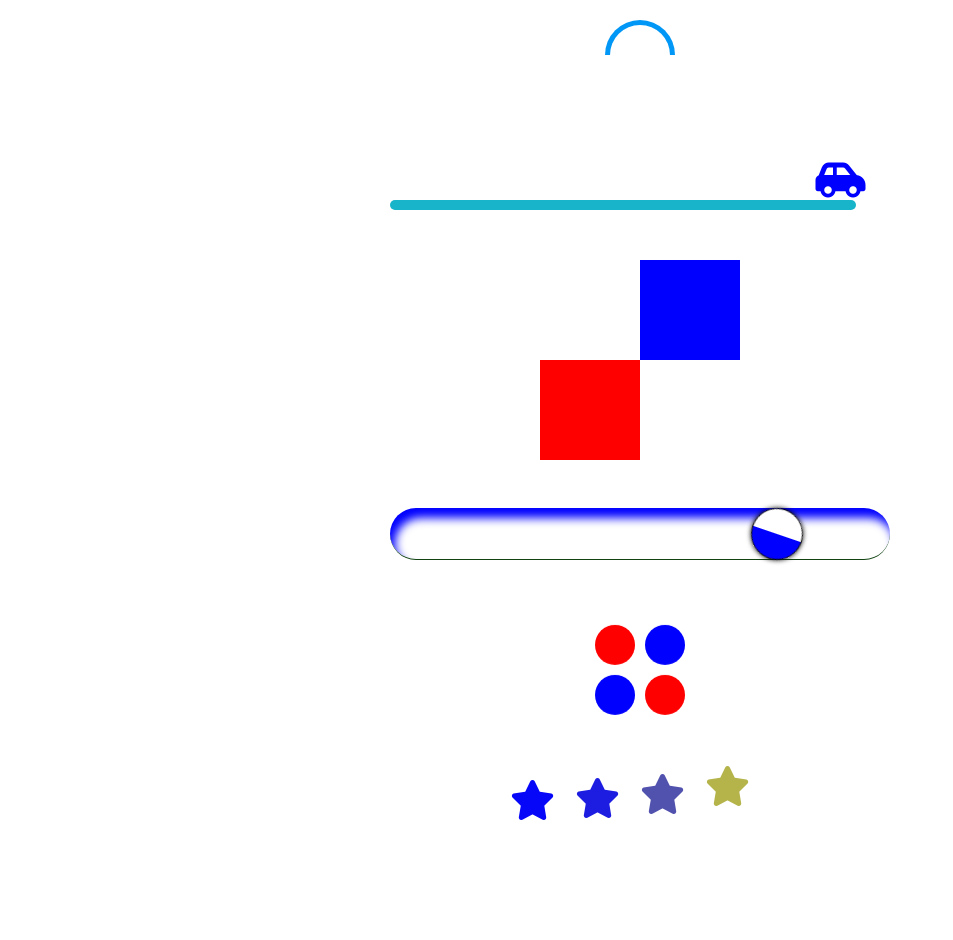
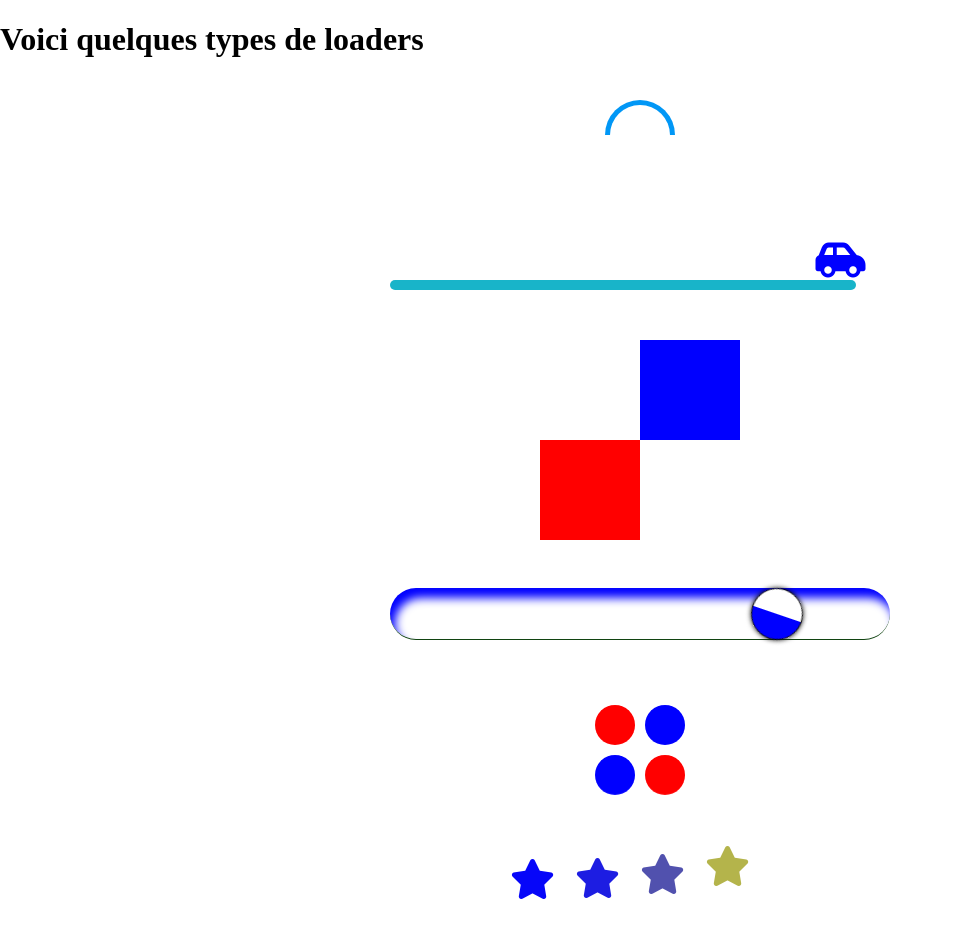
Before and after one commit to DTC-Formation/kotrana-animation-ToandroMananjara, a plain HTML site: page index.html in a window 1280 px wide. Shown: the whole page, without its empty margins (0-953 px from the left). Before the commit the page ends 860 px from the top, so only its background shows below. Drawn offline with Linux system fonts and the light colour scheme.

Commit message:
creation de div bloc-left et bloc-right contenant 3 loader chacun,et div big-contenair qui envoloppe chaque loader

```diff
--- a/index.html
+++ b/index.html
@@ -8,8 +8,8 @@
     <title>Devoir-loader-animation</title>
 </head>
 <body>
+    <h1>Voici quelques types de loaders</h1>
     <div class="container">
-        <!-- <h1>Voici quelques types de loaders</h1> -->
         <div class="container-1">
             <div class="container-item-1">
                 <div class="items-1"></div>
```
